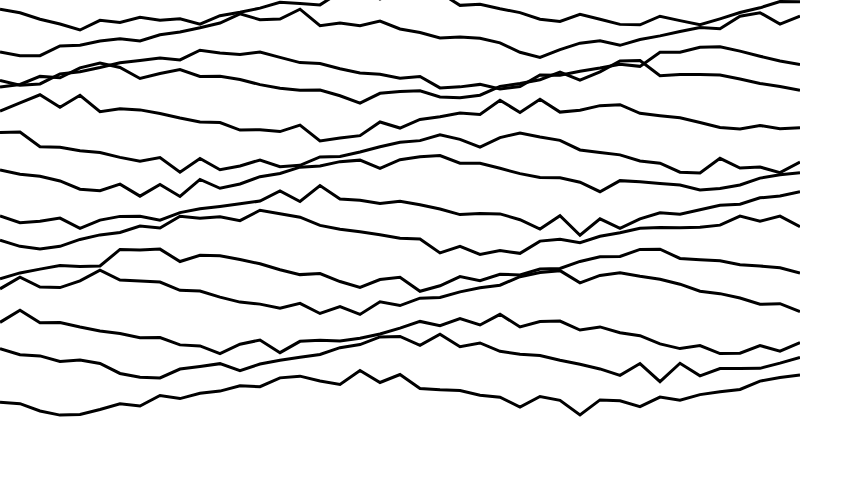
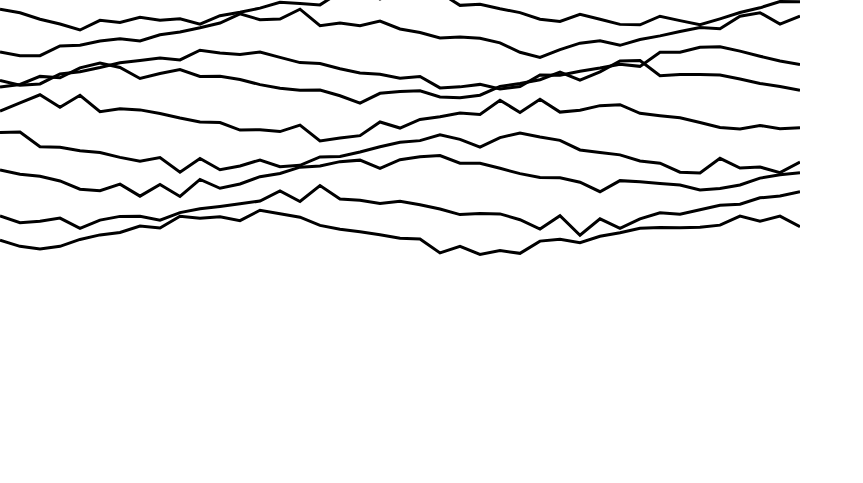
Before and after one commit to tristandetroy-sys/trmnl-topografie-art, a plain HTML site: page index.html in a window 1280 px wide. Shown: the whole page, without its empty margins (0-863 px from the left). Drawn offline with Linux system fonts and the light colour scheme.

Commit message:
Update index.html

```diff
--- a/index.html
+++ b/index.html
@@ -11,7 +11,7 @@
 <script>
 const svg = document.getElementById("svg");
 
-const lines = 14;
+const lines = 9;
 const amplitude = 25;
 const spacing = 30;
 
```
